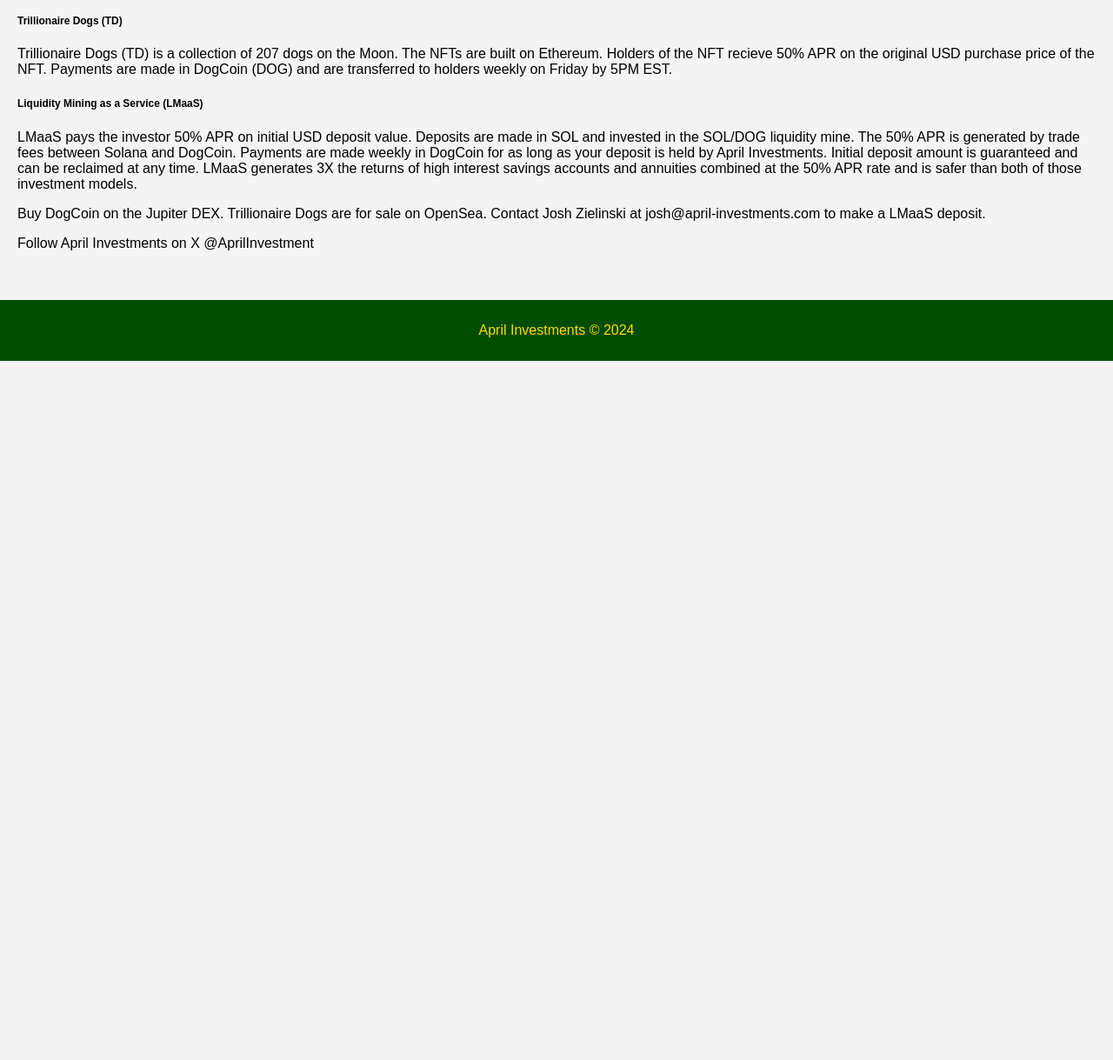
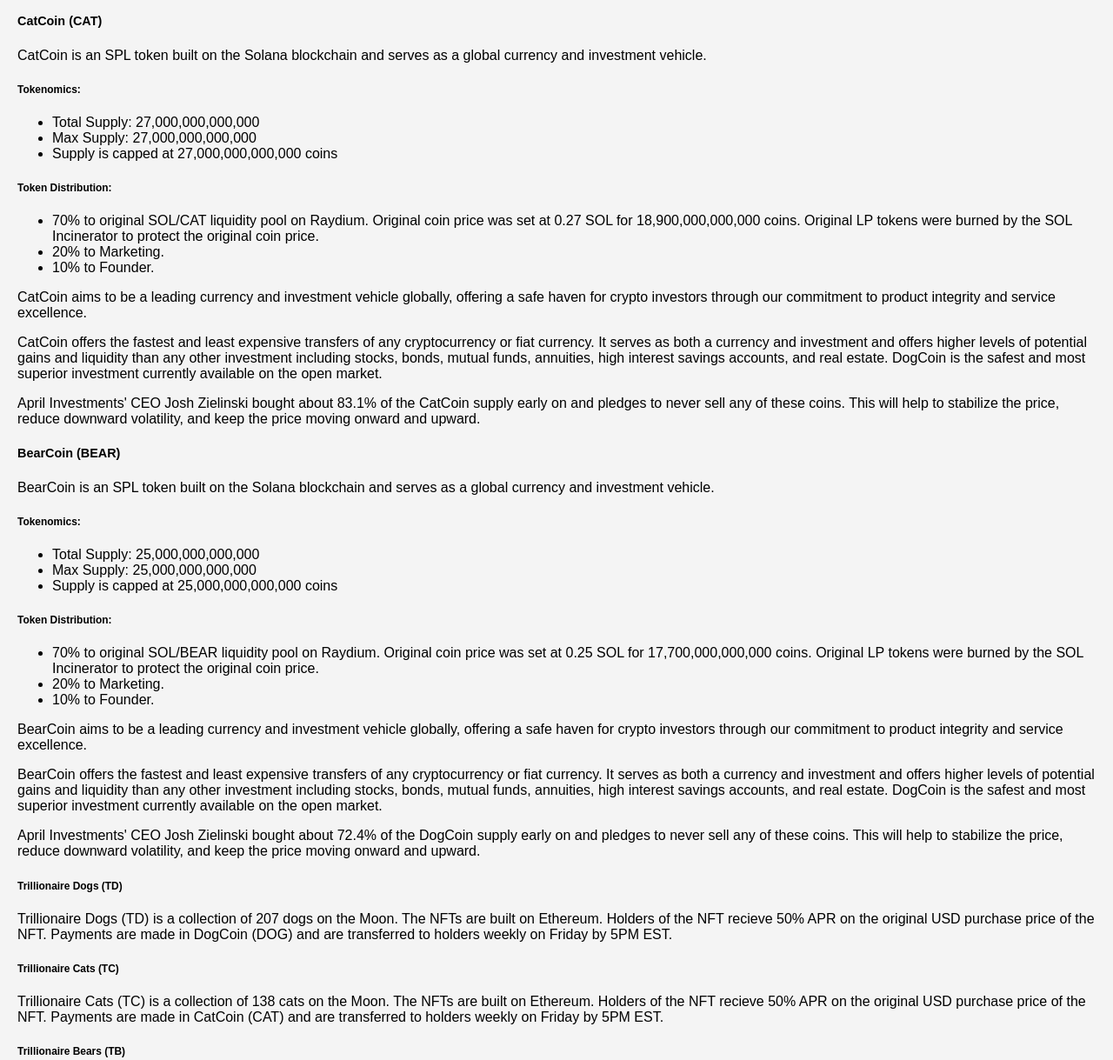
Before and after one commit to AprilisaGoddess23/April-Metaverse, a plain HTML site: page index.html in a window 1280 px wide. Shown: the part 1500-2719 px from the top of the page at 87% size. Before the commit the page ends 1915 px from the top, so only its background shows below. Drawn offline with Linux system fonts and the light colour scheme.

Commit message:
Update index.html

```diff
--- a/index.html
+++ b/index.html
@@ -135,9 +135,63 @@
 
             <p>April Investments' CEO Josh Zielinski bought about 91.4% of the DogCoin supply early on and pledges to never sell any of these coins. This will help to stabilize the price, reduce downward volatility, and keep the price moving onward and upward.</p>
 
+            <h4><span class="smaller-bold">CatCoin (CAT)</span></h4>
+            <p>CatCoin is an SPL token built on the Solana blockchain and serves as a global currency and investment vehicle.</p>
+
+            <h5><span class="smaller-bold">Tokenomics:</span></h5>
+            <ul>
+                <li>Total Supply: 27,000,000,000,000</li>
+                <li>Max Supply: 27,000,000,000,000</li>
+                <li>Supply is capped at 27,000,000,000,000 coins</li>
+            </ul>
+
+            <h5><span class="smaller-bold">Token Distribution:</span></h5>
+            <ul>
+                <li>70% to original SOL/CAT liquidity pool on Raydium. Original coin price was set at 0.27 SOL for 18,900,000,000,000 coins. Original LP tokens were burned by the SOL Incinerator to protect the original coin price.</li>
+                <li>20% to Marketing.</li>
+                <li>10% to Founder.</li>
+            </ul>
+
+            <p>CatCoin aims to be a leading currency and investment vehicle globally, offering a safe haven for crypto investors through our commitment to product integrity and service excellence.</p>
+
+            <p>CatCoin offers the fastest and least expensive transfers of any cryptocurrency or fiat currency. It serves as both a currency and investment and offers higher levels of potential gains and liquidity than any other investment including stocks, bonds, mutual funds, annuities, high interest savings accounts, and real estate. DogCoin is the safest and most superior investment currently available on the open market.</p>
+
+            <p>April Investments' CEO Josh Zielinski bought about 83.1% of the CatCoin supply early on and pledges to never sell any of these coins. This will help to stabilize the price, reduce downward volatility, and keep the price moving onward and upward.</p>
+
+            <h4><span class="smaller-bold">BearCoin (BEAR)</span></h4>
+            <p>BearCoin is an SPL token built on the Solana blockchain and serves as a global currency and investment vehicle.</p>
+
+            <h5><span class="smaller-bold">Tokenomics:</span></h5>
+            <ul>
+                <li>Total Supply: 25,000,000,000,000</li>
+                <li>Max Supply: 25,000,000,000,000</li>
+                <li>Supply is capped at 25,000,000,000,000 coins</li>
+            </ul>
+
+            <h5><span class="smaller-bold">Token Distribution:</span></h5>
+            <ul>
+                <li>70% to original SOL/BEAR liquidity pool on Raydium. Original coin price was set at 0.25 SOL for 17,700,000,000,000 coins. Original LP tokens were burned by the SOL Incinerator to protect the original coin price.</li>
+                <li>20% to Marketing.</li>
+                <li>10% to Founder.</li>
+            </ul>
+
+            <p>BearCoin aims to be a leading currency and investment vehicle globally, offering a safe haven for crypto investors through our commitment to product integrity and service excellence.</p>
+
+            <p>BearCoin offers the fastest and least expensive transfers of any cryptocurrency or fiat currency. It serves as both a currency and investment and offers higher levels of potential gains and liquidity than any other investment including stocks, bonds, mutual funds, annuities, high interest savings accounts, and real estate. DogCoin is the safest and most superior investment currently available on the open market.</p>
+
+            <p>April Investments' CEO Josh Zielinski bought about 72.4% of the DogCoin supply early on and pledges to never sell any of these coins. This will help to stabilize the price, reduce downward volatility, and keep the price moving onward and upward.</p>
+
             <h5><span class="smaller-bold">Trillionaire Dogs (TD)</span></h5>
 
             <p>Trillionaire Dogs (TD) is a collection of 207 dogs on the Moon. The NFTs are built on Ethereum. Holders of the NFT recieve 50% APR on the original USD purchase price of the NFT. Payments are made in DogCoin (DOG) and are transferred to holders weekly on Friday by 5PM EST.</p>
+
+            <h5><span class="smaller-bold">Trillionaire Cats (TC)</span></h5>
+
+            <p>Trillionaire Cats (TC) is a collection of 138 cats on the Moon. The NFTs are built on Ethereum. Holders of the NFT recieve 50% APR on the original USD purchase price of the NFT. Payments are made in CatCoin (CAT) and are transferred to holders weekly on Friday by 5PM EST.</p>
+
+            <h5><span class="smaller-bold">Trillionaire Bears (TB)</span></h5>
+
+            <p>Trillionaire Bears (TB) is a collection of 138 bears on the Moon. The NFTs are built on Ethereum. Holders of the NFT recieve 50% APR on the original USD purchase price of the NFT. Payments are made in BearCoin (BEAR) and are transferred to holders weekly on Friday by 5PM EST.</p>
 
             <h5><span class="smaller-bold">Liquidity Mining as a Service (LMaaS)</span></h5>
 
```
